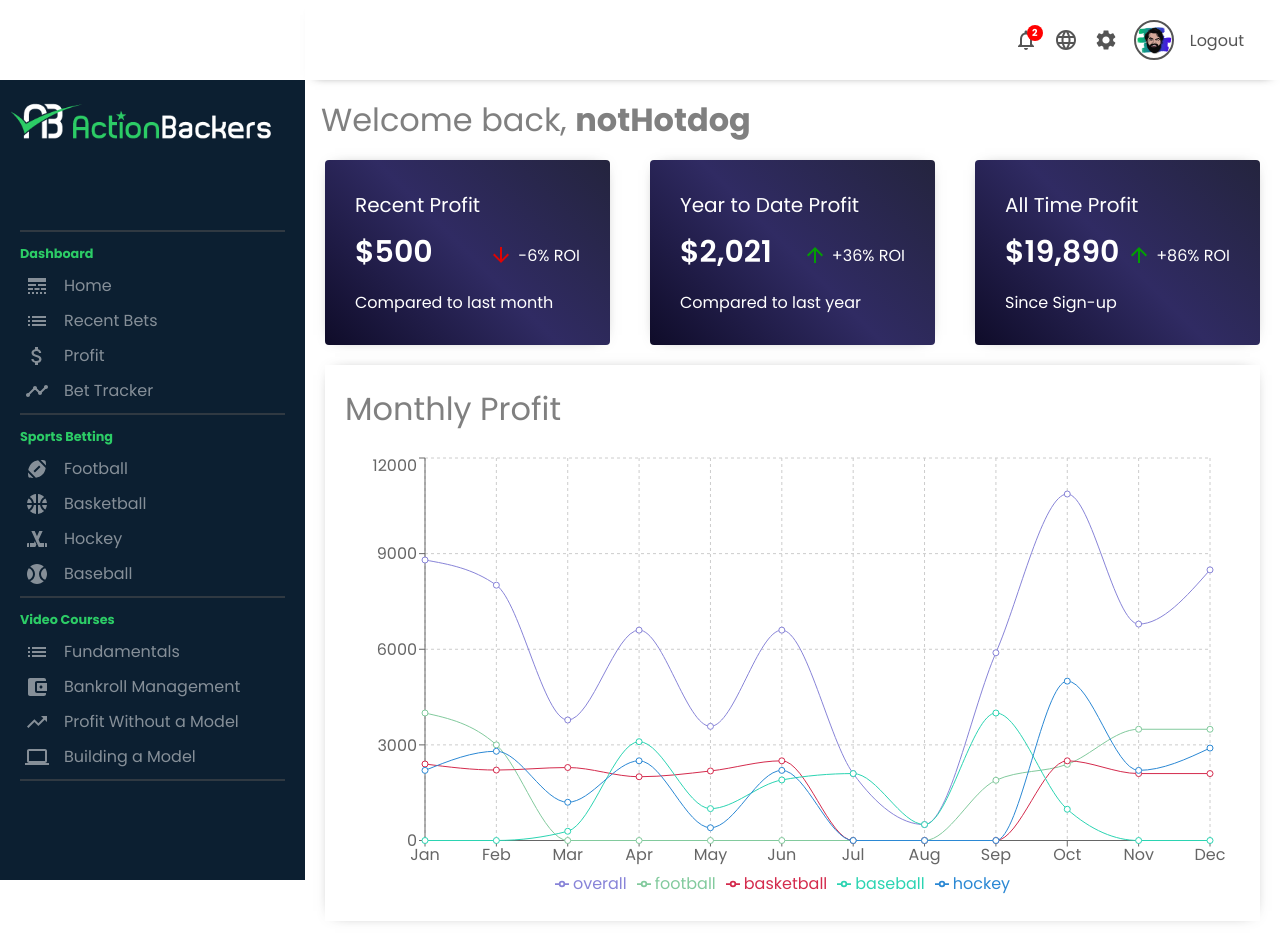
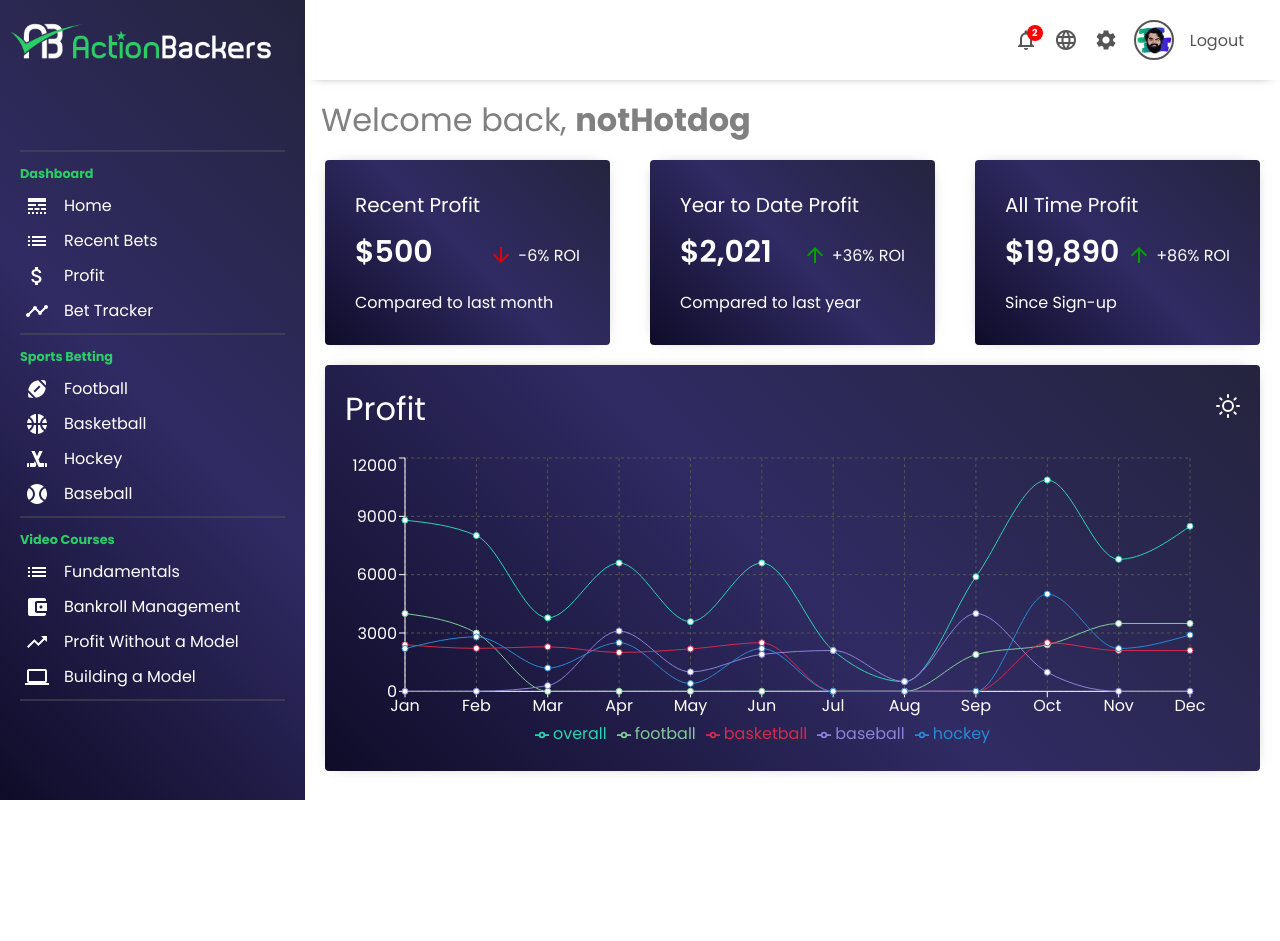
Before and after one commit to bolg55/ab-2.0, a Next.js app: page /dashboard in a window 1280 px wide. After the commit the page ends 800 px from the top, so only its background shows below. Built offline with nearby package versions, Linux system fonts and the light colour scheme.

Commit message:
added logic for light and dark chart, messed around with some styling, added props to make chart more functional for multi-use

```diff
--- a/components/Chart.js
+++ b/components/Chart.js
@@ -9,35 +9,62 @@ import {
   Legend,
   ResponsiveContainer,
 } from 'recharts';
+import { FiSun, FiMoon } from 'react-icons/fi';
+import { useState } from 'react';
 
-const Chart = ({ title, data }) => {
+const Chart = ({
+  title,
+  data,
+  dataKey,
+  dataKeyX,
+  listKey1,
+  listKey2,
+  listKey3,
+  listKey4,
+}) => {
+  const [chartToggle, setChartToggle] = useState(false);
+
   return (
-    <div className={styles.chart}>
-      <h3 className={styles.chartTitle}>{title}</h3>
-      <ResponsiveContainer width='100%' aspect={2 / 1}>
+    <div className={chartToggle ? `${styles.chart2}` : `${styles.chart}`}>
+      <div className={styles.chartHeader}>
+        <h3
+          className={
+            chartToggle ? `${styles.chartTitle2}` : `${styles.chartTitle}`
+          }>
+          {title}
+        </h3>
+        <button
+          title={!chartToggle ? 'Switch to light mode' : 'Switch to dark mode'}
+          className={chartToggle ? `${styles.btn2}` : `${styles.btn}`}
+          onClick={() => setChartToggle(!chartToggle)}>
+          {!chartToggle ? <FiSun /> : <FiMoon />}
+        </button>
+      </div>
+
+      <ResponsiveContainer aspect={3 / 1}>
         <LineChart
           data={data}
           margin={{
             top: 5,
-            right: 30,
-            left: 20,
+            right: 50,
+            left: 0,
             bottom: 5,
           }}>
-          <CartesianGrid strokeDasharray='3 3' />
-          <XAxis dataKey='month' />
-          <YAxis />
+          <CartesianGrid strokeDasharray='3 3' stroke='#555' />
+          <XAxis dataKey={dataKeyX} stroke={chartToggle ? '#555' : '#fff'} />
+          <YAxis stroke={chartToggle ? '#555' : '#fff'} />
           <Tooltip />
           <Legend />
           <Line
             type='monotone'
-            dataKey='overall'
-            stroke='#8884d8'
-            activeDot={{ r: 6 }}
+            dataKey={dataKey}
+            stroke='#2BD4B2'
+            activeDot={{ r: 8 }}
           />
-          <Line type='monotone' dataKey='football' stroke='#82ca9d' />
-          <Line type='monotone' dataKey='basketball' stroke='#d42b4d' />
-          <Line type='monotone' dataKey='baseball' stroke='#2BD4B2' />
-          <Line type='monotone' dataKey='hockey' stroke='#2b88d4' />
+          <Line type='monotone' dataKey={listKey1} stroke='#82ca9d' />
+          <Line type='monotone' dataKey={listKey2} stroke='#d42b4d' />
+          <Line type='monotone' dataKey={listKey3} stroke='#8884d8' />
+          <Line type='monotone' dataKey={listKey4} stroke='#2b88d4' />
         </LineChart>
       </ResponsiveContainer>
     </div>
--- a/components/Home.js
+++ b/components/Home.js
@@ -18,7 +18,18 @@ const Home = () => {
       <div>
         <FeaturedInfo />
       </div>
-      <Chart title='Monthly Profit' data={data} />
+
+      <Chart
+        title='Profit'
+        data={data}
+        dataKeyX='month'
+        dataKey='overall'
+        listKey1='football'
+        listKey2='basketball'
+        listKey3='baseball'
+        listKey4='hockey'
+        chart2
+      />
     </div>
   );
 };
--- a/package.json
+++ b/package.json
@@ -14,6 +14,7 @@
     "next": "11.1.0",
     "react": "17.0.2",
     "react-dom": "17.0.2",
+    "react-icons": "^4.2.0",
     "recharts": "^2.1.0"
   },
   "devDependencies": {
--- a/styles/Chart.module.css
+++ b/styles/Chart.module.css
@@ -1,13 +1,57 @@
+.chartHeader {
+  display: flex;
+  align-items: center;
+  justify-content: space-between;
+  margin-bottom: 1.25rem;
+}
+
+/* Dark Chart Style */
+
 .chart {
   margin: 1.25rem;
   padding: 1.25rem;
   box-shadow: 0 0 15px -10px rgba(0, 0, 0, 0.75);
   -webkit-box-shadow: 0 0 15px -10px rgba(0, 0, 0, 0.75);
+  background-image: linear-gradient(45deg, #0f0c29, #302b63, #24243e);
+  border-radius: 0.25rem;
+  max-width: 1100px;
 }
 
 .chartTitle {
-  color: rgba(85, 85, 85, 0.75);
+  color: #fff;
   font-weight: 400;
   font-size: 2rem;
-  margin-bottom: 1.25rem;
 }
+
+.btn {
+  background: transparent;
+  border: none;
+  color: #fff;
+  cursor: pointer;
+  font-size: 1.5rem;
+}
+
+/* Light Chart Style */
+
+.chart2 {
+  margin: 1.25rem;
+  padding: 1.25rem;
+  box-shadow: 0 0 15px -10px rgba(0, 0, 0, 0.75);
+  -webkit-box-shadow: 0 0 15px -10px rgba(0, 0, 0, 0.75);
+  border-radius: 0.25rem;
+  max-width: 1100px;
+}
+
+.chartTitle2 {
+  color: rgb(85, 85, 85, 0.75);
+  font-weight: 400;
+  font-size: 2rem;
+}
+
+.btn2 {
+  background: transparent;
+  border: none;
+  color: #292456;
+  cursor: pointer;
+  font-size: 1.5rem;
+}
--- a/styles/Featured.module.css
+++ b/styles/Featured.module.css
@@ -15,6 +15,7 @@
   transition: all 0.4s ease;
   background-image: linear-gradient(45deg, #0f0c29, #302b63, #24243e);
   color: #fff;
+  max-width: 340px;
 }
 
 .featuredItem:hover {
--- a/styles/Home.module.css
+++ b/styles/Home.module.css
@@ -1,6 +1,6 @@
 .container {
   flex: 4;
-  background: #fff;
+  background: rgb(255, 255, 255);
 }
 
 .greeting {
--- a/styles/Sidebar.module.css
+++ b/styles/Sidebar.module.css
@@ -1,11 +1,12 @@
 .sidebar {
   flex: 1;
   height: 100vh;
-  background: rgba(12, 31, 49);
+
   position: sticky;
   top: 80px;
   z-index: 5;
   max-width: fit-content;
+  background-image: linear-gradient(45deg, #0f0c29, #302b63, #24243e);
 }
 
 .sidebarWrapper {
@@ -37,14 +38,14 @@
 }
 
 .sidebarMenu::after {
-  content: "";
+  content: '';
   display: flex;
   padding-bottom: 0.2rem;
   border-top: 2px solid rgba(85, 85, 85, 0.5);
 }
 
 .sidebarMenu:first-of-type::before {
-  content: "";
+  content: '';
   display: flex;
   border-top: 2px solid rgba(85, 85, 85, 0.5);
   margin-bottom: 0.8rem;
@@ -57,7 +58,8 @@
   align-items: center;
   border-radius: 0.25rem;
   transition: all 0.4s ease;
-  color: rgb(255, 255, 255, 0.5);
+  color: #fff;
+  /* color: rgb(255, 255, 255, 0.5); */
 }
 
 .icon {
@@ -71,5 +73,4 @@
 .sidebarListItem:hover,
 .sidebarListItem:active {
   background: rgb(44, 204, 102, 0.2);
-  color: #fff;
 }
```
Also changed, not shown: 1 other file (tests, documents, lock files or other folders).
